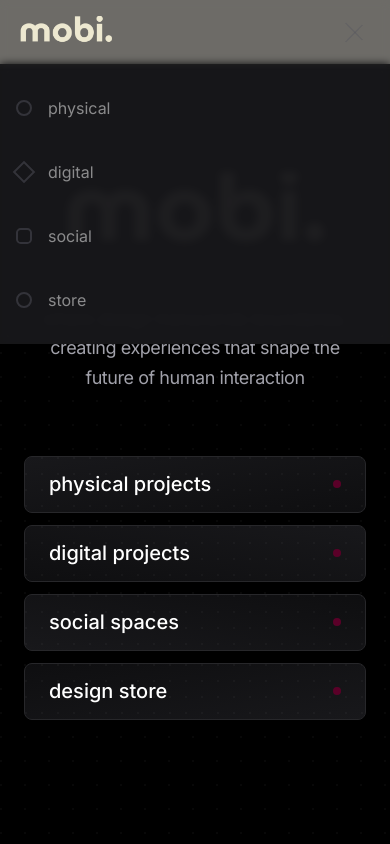
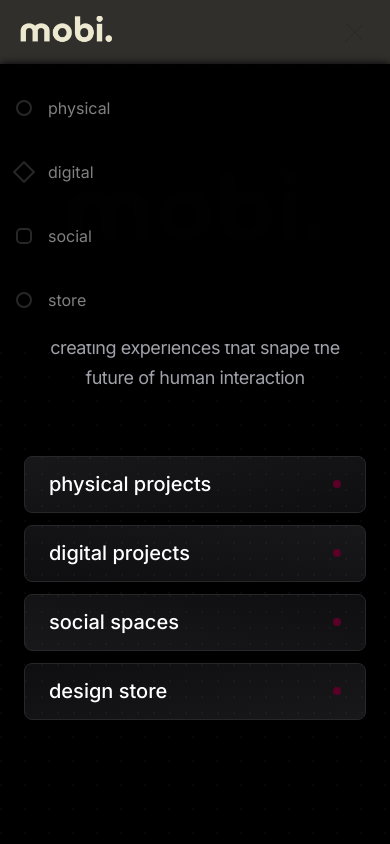
Before and after one commit to stilwellc/Mobi, a Next.js app: page / in a window 390 px wide. Both pictures are taken after a click on the button 354 px from the left and 32 px from the top of the page. Shown: the top 844 px of the page. Built offline with nearby package versions, Linux system fonts and the light colour scheme; a web font is replaced by a local one.

Commit message:
Make navigation background darker and use darker borders

```diff
--- a/app/components/Navigation.tsx
+++ b/app/components/Navigation.tsx
@@ -19,7 +19,7 @@ export default function Navigation() {
     <motion.nav
       initial={{ y: -100 }}
       animate={{ y: 0 }}
-      className="fixed w-full z-50 bg-zinc-900/60 backdrop-blur-sm"
+      className="fixed w-full z-50 bg-black/80 backdrop-blur-sm"
     >
       <div className="max-w-7xl mx-auto px-4 sm:px-6 lg:px-8">
         <div className="flex items-center justify-between h-16">
@@ -55,13 +55,13 @@ export default function Navigation() {
                   whileHover={{ scale: 1.05 }}
                   className="flex items-center space-x-3"
                 >
-                  <div className={`w-3 h-3 border-2 border-zinc-600/50 ${item.shape}`} />
+                  <div className={`w-3 h-3 border-2 border-zinc-800 ${item.shape}`} />
                   <span className="text-white/50 group-hover:text-white transition-colors text-sm">
                     {item.name}
                   </span>
                 </motion.div>
                 <motion.div
-                  className="absolute -bottom-1 left-0 w-full h-px bg-zinc-600/30"
+                  className="absolute -bottom-1 left-0 w-full h-px bg-zinc-800"
                   initial={{ scaleX: 0 }}
                   whileHover={{ scaleX: 1 }}
                   transition={{ duration: 0.3 }}
@@ -79,15 +79,15 @@ export default function Navigation() {
             <div className="w-6 h-6 flex flex-col justify-center space-y-1.5">
               <motion.span
                 animate={isOpen ? { rotate: 45, y: 6 } : { rotate: 0, y: 0 }}
-                className="w-full h-px bg-zinc-600/50 block"
+                className="w-full h-px bg-zinc-800 block"
               />
               <motion.span
                 animate={isOpen ? { opacity: 0 } : { opacity: 1 }}
-                className="w-full h-px bg-zinc-600/50 block"
+                className="w-full h-px bg-zinc-800 block"
               />
               <motion.span
                 animate={isOpen ? { rotate: -45, y: -6 } : { rotate: 0, y: 0 }}
-                className="w-full h-px bg-zinc-600/50 block"
+                className="w-full h-px bg-zinc-800 block"
               />
             </div>
           </motion.button>
@@ -101,7 +101,7 @@ export default function Navigation() {
             initial={{ opacity: 0, height: 0 }}
             animate={{ opacity: 1, height: 'auto' }}
             exit={{ opacity: 0, height: 0 }}
-            className="md:hidden bg-zinc-900/80 backdrop-blur-sm"
+            className="md:hidden bg-black/90 backdrop-blur-sm"
           >
             <div className="px-4 py-6 space-y-6">
               {navItems.map((item) => (
@@ -115,7 +115,7 @@ export default function Navigation() {
                     whileHover={{ x: 10 }}
                     className="flex items-center space-x-4 py-2"
                   >
-                    <div className={`w-4 h-4 border-2 border-zinc-600/50 ${item.shape}`} />
+                    <div className={`w-4 h-4 border-2 border-zinc-800 ${item.shape}`} />
                     <span className="text-white/50 hover:text-white transition-colors">
                       {item.name}
                     </span>
```
